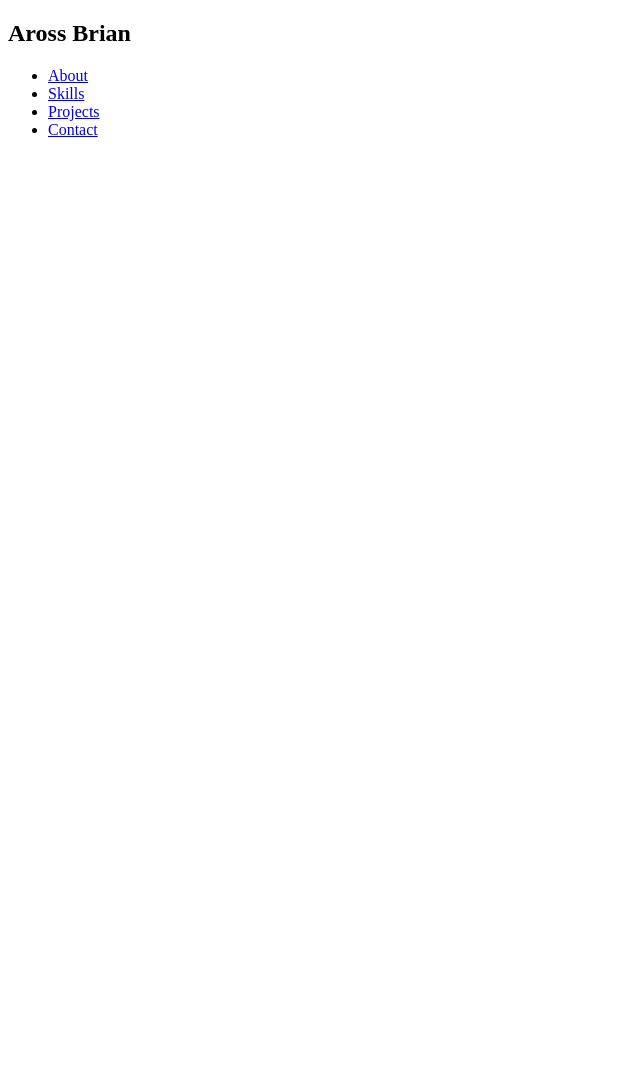
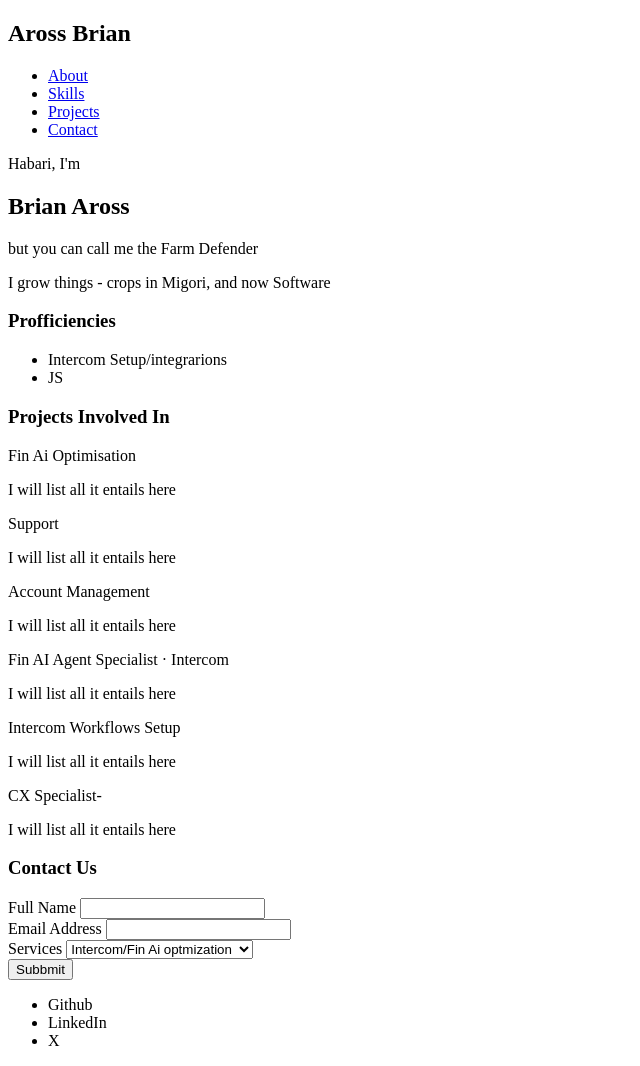
Before and after one commit to arossbrian-creator/portfolio, a plain HTML site: page index.html in a window 1280 px wide. Shown: the whole page, without its empty margins (0-640 px from the left). Before the commit the page ends 800 px from the top, so only its background shows below. Drawn offline with Linux system fonts and the light colour scheme; files that its build step writes are made by us from their sources.

Commit message:
added all the sections and image but commented out image to style it later so it fits

```diff
--- a/index.html
+++ b/index.html
@@ -9,9 +9,10 @@
   </head>
   <body>
     <header>
-      <nav>
+      <nav id="navbar">
         <!--Logo and links -->
         <h1>Aross Brian</h1>
+        <!-- <img src="images/sunny_lake.jpg" alt="Lake shore" /> -->
         <ul>
           <li><a href="#about">About</a></li>
           <li><a href="#skills">Skills</a></li>
@@ -22,12 +23,121 @@
     </header>
     <!--Main/Hero-->
     <main>
-      <section id="about_section"></section>
-      <section id="skills_section"></section>
-      <section id="projects_section"></section>
-      <section id="contact_section"></section>
+      <section id="about_section">
+        <div>
+          <p class="greetings">Habari, I'm</p>
+          <h1>Brian Aross</h1>
+          <p class="nickname">but you can call me the Farm Defender</p>
+          <p class="tagline">
+            I grow things - crops in Migori, and now Software
+          </p>
+        </div>
+      </section>
+      <section id="skills_section">
+        <h3>Profficiencies</h3>
+        <div>
+          <ul class="skills">
+            <li>Intercom Setup/integrarions</li>
+            <li>JS</li>
+          </ul>
+        </div>
+      </section>
+      <section id="projects_section">
+        <h3>Projects Involved In</h3>
+        <!--Here I learn about cards-->
+        <div class="projects_container">
+          <div class="card_container">
+            <div class="class_header">Fin Ai Optimisation</div>
+            <div class="card_body">
+              <p>I will list all it entails here</p>
+            </div>
+          </div>
+        </div>
+        <!--second Project-->
+        <div class="projects_container">
+          <div class="card_container">
+            <div class="class_header">Support</div>
+            <div class="card_body">
+              <p>I will list all it entails here</p>
+            </div>
+          </div>
+        </div>
+
+        <!--Third Project-->
+
+        <div class="projects_container">
+          <div class="card_container">
+            <div class="class_header">Account Management</div>
+            <div class="card_body">
+              <p>I will list all it entails here</p>
+            </div>
+          </div>
+        </div>
+
+        <!--Project 4-->
+        <div class="projects_container">
+          <div class="card_container">
+            <div class="class_header">Fin AI Agent Specialist · Intercom</div>
+            <div class="card_body">
+              <p>I will list all it entails here</p>
+            </div>
+          </div>
+        </div>
+
+        <div class="projects_container">
+          <div class="card_container">
+            <div class="class_header">Intercom Workflows Setup</div>
+            <div class="card_body">
+              <p>I will list all it entails here</p>
+            </div>
+          </div>
+        </div>
+
+        <!--CX Specialist-->
+        <div class="projects_container">
+          <div class="card_container">
+            <div class="class_header">CX Specialist-</div>
+            <div class="card_body">
+              <p>I will list all it entails here</p>
+            </div>
+          </div>
+        </div>
+      </section>
+
+      <section id="contact_section">
+        <h3>Contact Us</h3>
+        <form>
+          <div>
+            <label>Full Name</label>
+            <input type="text" />
+          </div>
+          <div>
+            <label>Email Address</label>
+            <input type="email" />
+          </div>
+          <div>
+            <label>Services</label>
+            <select id="Services">
+              <option>Intercom/Fin Ai optmization</option>
+              <option>intercom/Fin Workflows</option>
+              <option>Intercom Chatbot workflows</option>
+              <option>Fin Procedures</option>
+              <option>Intercom API integrations</option>
+            </select>
+          </div>
+          <button>Subbmit</button>
+        </form>
+      </section>
     </main>
     <!--Footer Section-->
-    <footer></footer>
+    <footer>
+      <div class="footer_details">
+        <ul>
+          <li>Github</li>
+          <li>LinkedIn</li>
+          <li>X</li>
+        </ul>
+      </div>
+    </footer>
   </body>
 </html>
```
Also changed, not shown: 1 other file.
